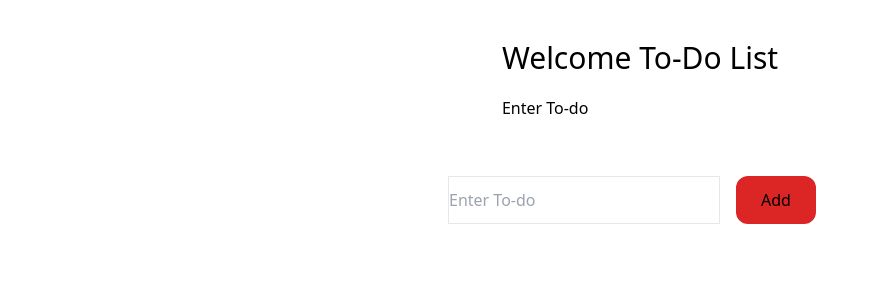
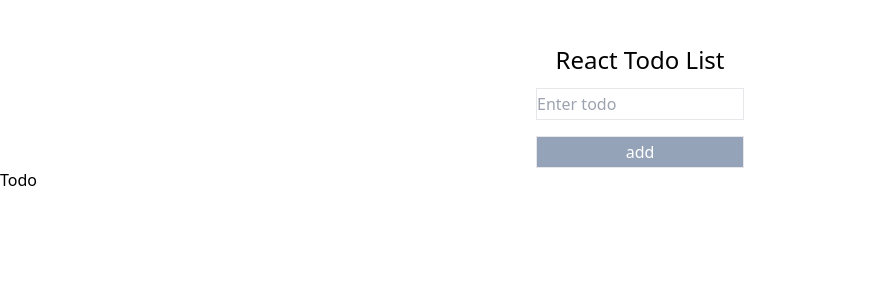
Before and after one commit to mehmetenfa/tracker, a React (Create React App) app: page / in a window 1280 px wide. Shown: the top 300 px of the page, without its empty margins (0-879 px from the left). Built offline with nearby package versions, Linux system fonts and the light colour scheme.

Commit message:
handle submit

```diff
--- a/package.json
+++ b/package.json
@@ -8,6 +8,7 @@
     "@testing-library/user-event": "^13.5.0",
     "react": "^18.2.0",
     "react-dom": "^18.2.0",
+    "react-icon": "^1.0.0",
     "react-scripts": "5.0.1",
     "web-vitals": "^2.1.4"
   },
--- a/src/App.js
+++ b/src/App.js
@@ -1,9 +1,10 @@
-import Todo from './components/Todo'
+
+import Home from './components/Home';
 
 function App() {
   return (
     <div className="App">
-      <Todo />
+      <Home/>
     </div>
   );
 }
--- /dev/null
+++ b/src/components/Header.jsx
@@ -0,0 +1,35 @@
+import React, {useState} from "react";
+
+const Header = ( input, setInputs ) => {
+    const [todo, setTodo] = useState("")
+    const handleSubmit = (e) => {
+        e.preventdefault();
+
+        const id = new Data().getTime();
+        const newTodo = {id : id, todo : todo, isDone : false}
+    }
+
+
+  return (
+    <div className="flex flex-col items-center justify-center mt-11">
+      <h2 className="text-2xl">React Todo List</h2>
+      <form className="mt-3 flex flex-col">
+        <input
+          type="text"
+          name="todo"
+          value={todo}
+          className="border w-[13rem] h-[2rem] outline-none text-black"
+          placeholder="Enter todo"
+          onChange={() => setTodo()}
+        />
+        <input
+          type="submit"
+          value="add"
+          className="border w-[13rem] h-[2rem] bg-slate-400 text-white mt-4"
+        />
+      </form>
+    </div>
+  );
+};
+
+export default Header;
--- /dev/null
+++ b/src/components/Home.jsx
@@ -0,0 +1,14 @@
+import React, { useEffect, useState } from 'react'
+import Header from './Header'
+import Todo from './Todo'
+
+const Home = () => {
+  return (
+    <div>
+        <Header />
+        <Todo />
+    </div>
+  )
+}
+
+export default Home
--- a/src/components/Todo.jsx
+++ b/src/components/Todo.jsx
@@ -1,26 +1,9 @@
-import { useState } from "react";
-import React from "react";
+import React from 'react'
 
-const Home = () => {
-    const [addBtn, setAddBtn] = useState("")
+const Todo = () => {
   return (
-    <div className="flex flex-col items-center justify-center">
-      <div className=" mt-10">
-        <h1 className="text-3xl mb-5">Welcome To-Do List</h1>
-        <p>Enter To-do</p>
-      </div>
-      <div className="mt-10">
-        <input
-          type="text"
-          placeholder="Enter To-do"
-          className="w-[17rem] h-[3rem] border  "
-        />
-        <button className="bg-red-600 rounded-xl h-[3rem] w-[5rem] m-4">
-          Add
-        </button>
-      </div>
-    </div>
-  );
-};
+    <div>Todo</div>
+  )
+}
 
-export default Home;
+export default Todo
```
Also changed, not shown: 1 other file (tests, documents, lock files or other folders).
